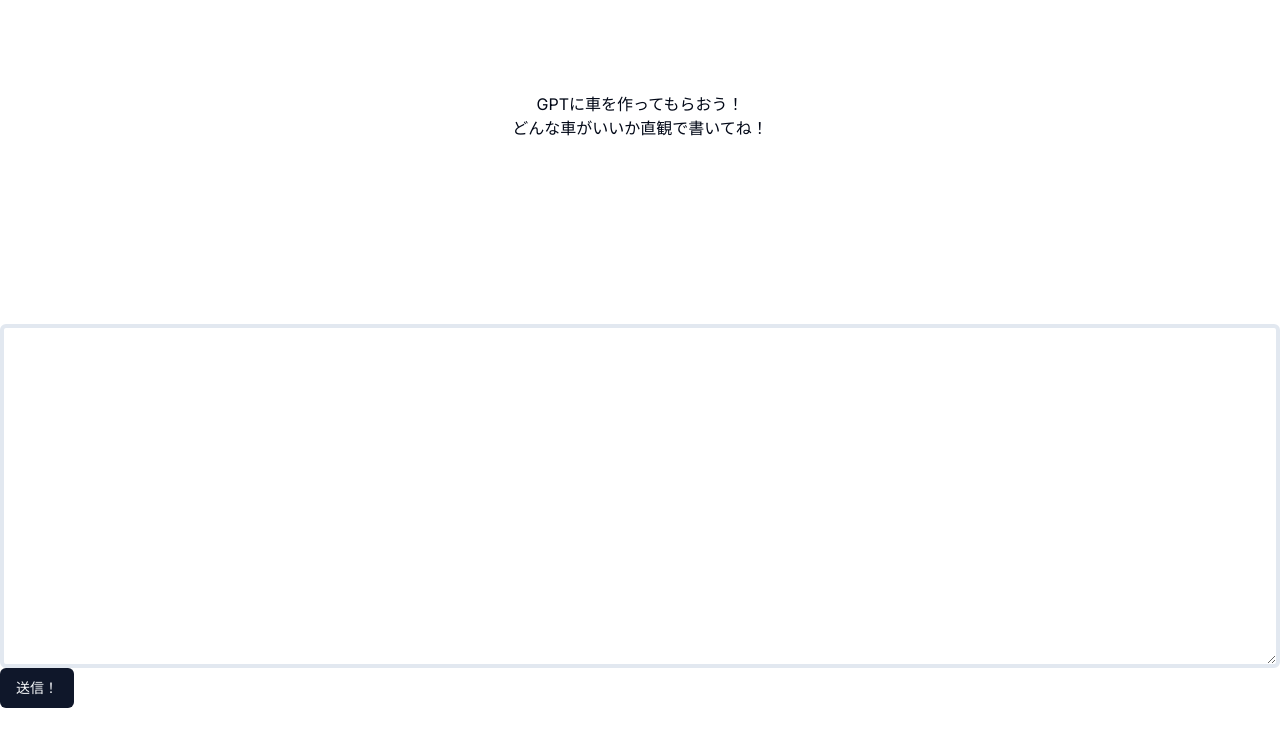
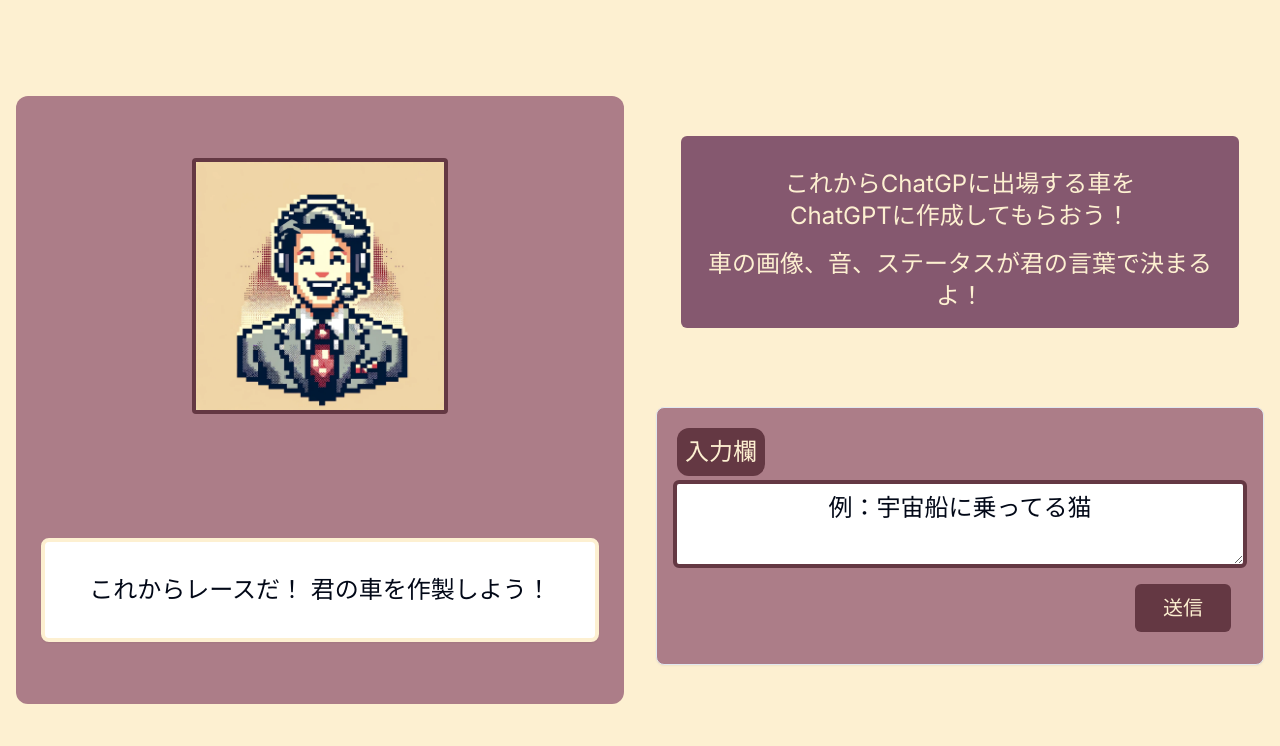
Before and after one commit to nose221834/ChatGP, a Next.js app in the folder view/: page /create in a window 1280 px wide. Shown: the top 746 px of the page. Built offline with nearby package versions, Linux system fonts and the light colour scheme.

Commit message:
作成画面の作成

```diff
--- a/view/src/app/create/page.tsx
+++ b/view/src/app/create/page.tsx
@@ -2,43 +2,90 @@
 
 import { Textarea } from "@/components/ui/textarea";
 import { Button } from "@/components/ui/button";
-import { useState, useEffect } from "react";
+import Image from "next/image";
 import { useRouter } from "next/navigation";
+import { Card } from "@/components/ui/card";
+import { useForm, SubmitHandler } from "react-hook-form";
+
+type Input = {
+  text: string;
+};
 
 export default function Home() {
-  const handleClick = async () => {
+  const router = useRouter();
+
+  const {
+    register,
+    handleSubmit,
+    formState: { errors },
+  } = useForm<Input>({
+    defaultValues: {
+      text: "例：宇宙船に乗ってる猫",
+    },
+  });
+
+  const onSubmit: SubmitHandler<Input> = async (data) => {
     try {
-      const response = await fetch(
-        "http://localhost:9004/1?text=%E3%81%93%E3%82%93%E3%81%AB%E3%81%A1%E3%81%AF"
-      );
+      const response = await fetch(`http://localhost:9004/1?text=${data.text}`);
       const blob = await response.blob();
       const url = URL.createObjectURL(blob);
       localStorage.setItem("UserCar", url);
+      router.push("/create/result");
     } catch (error) {
       console.error("Error:", error);
     }
   };
   return (
     <main>
-      <div className="flex flex-col flex-wrap justify-around h-screen ">
-        <div className="flex flex-col items-center">
-          <h1>GPTに車を作ってもらおう！</h1>
-          <h2>どんな車がいいか直観で書いてね！</h2>
+      <div className="flex flex-wrap justify-around items-center h-screen bg-basecolor">
+        <div className="h-4/5 w-1/2 p-4">
+          <div className="flex flex-col justify-around items-center h-full w-full bg-primarycolor rounded-xl">
+            <Image
+              src="/announcer.webp"
+              alt="annauncer"
+              width={256}
+              height={256}
+              priority
+              className=" rounded-sm border-4 border-accentcolor"
+            />
+            <Card className="text-2xl text-center w-11/12 border-4 border-basecolor p-8">
+              <p>これからレースだ！ 君の車を作製しよう！</p>
+            </Card>
+          </div>
         </div>
-        <div>
-          <form action="/create/result">
-            <Textarea
-              className="border-4 text-2xl text-center align-baseline leading-10"
-              rows={8}
-              cols={5}
-            ></Textarea>
-            <Button onClick={handleClick}>送信！</Button>
-          </form>
+        <div className="flex h-4/5 w-1/2 p-4 flex-col justify-around items-center">
+          <div className="text-2xl text-center w-11/12 p-4 items-center bg-secondarycolor text-basecolor rounded-md">
+            <div className=" p-4">
+              <p>これからChatGPに出場する車を</p>
+              <p>ChatGPTに作成してもらおう！</p>
+            </div>
+            <p>車の画像、音、ステータスが君の言葉で決まるよ！</p>
+          </div>
+          <Card className="w-full p-4 bg-primarycolor">
+            <form className="w-full" onSubmit={handleSubmit(onSubmit)}>
+              <div className="p-1">
+                <div className="text-2xl bg-accentcolor text-basecolor inline-block p-2 rounded-xl">
+                  入力欄
+                </div>
+              </div>
+              <Textarea
+                className="text-2xl text-center w-full border-4 border-accentcolor"
+                {...register("text", { required: true, maxLength: 20 })}
+              ></Textarea>
+              <div className="flex p-4 justify-end">
+                <Button className=" bg-accentcolor hover:bg-secondarycolor text-basecolor w-24 h-12 text-xl text-center">
+                  送信
+                </Button>
+              </div>
+              {errors.text && (
+                <div className=" bg-basecolor border-secondarycolor border-4 text-2xl text-center text-accentcolor font-bold p-2">
+                  20文字以内で入力してください
+                </div>
+              )}
+            </form>
+          </Card>
         </div>
       </div>
     </main>
   );
 }
-
-// height: 60px; /* 例として3行分の高さ */
-// line-height: 20px; /* 1行あたりの高さ */
```
